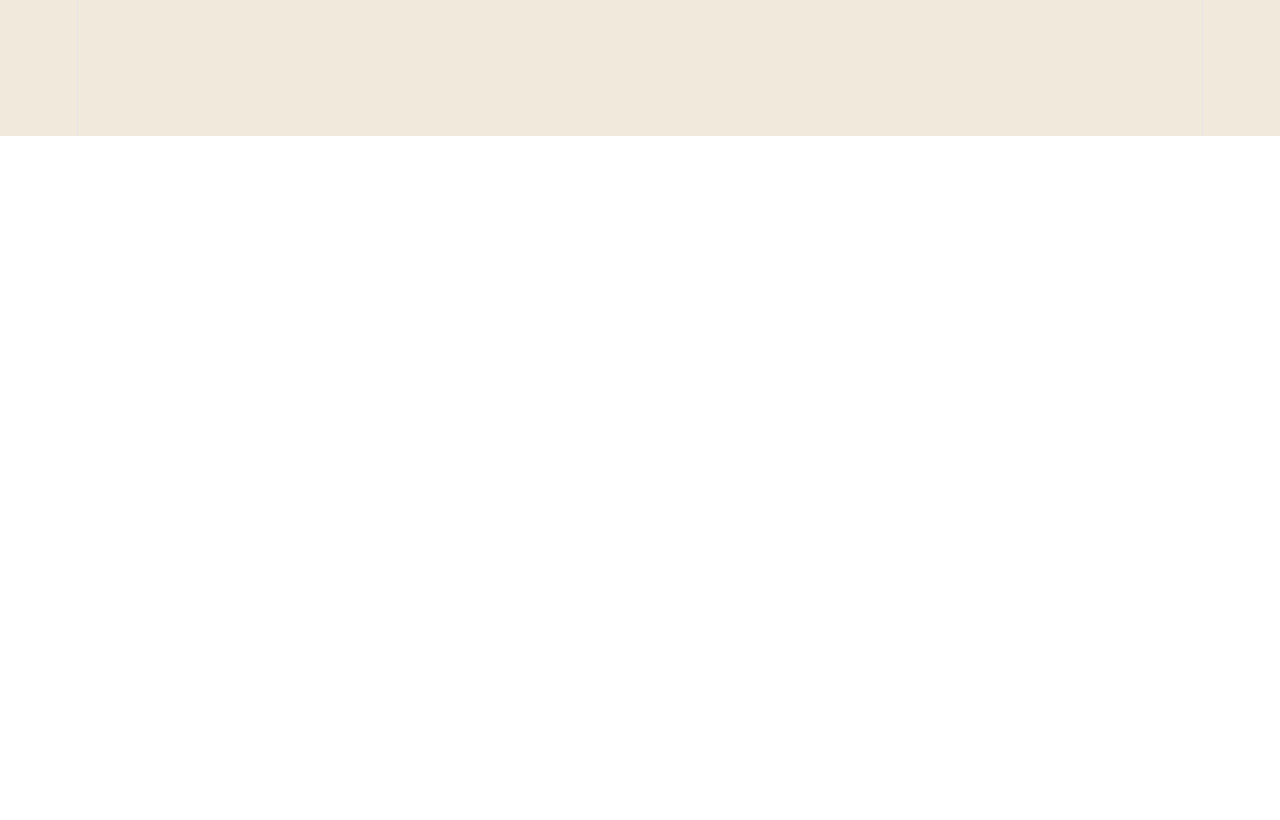
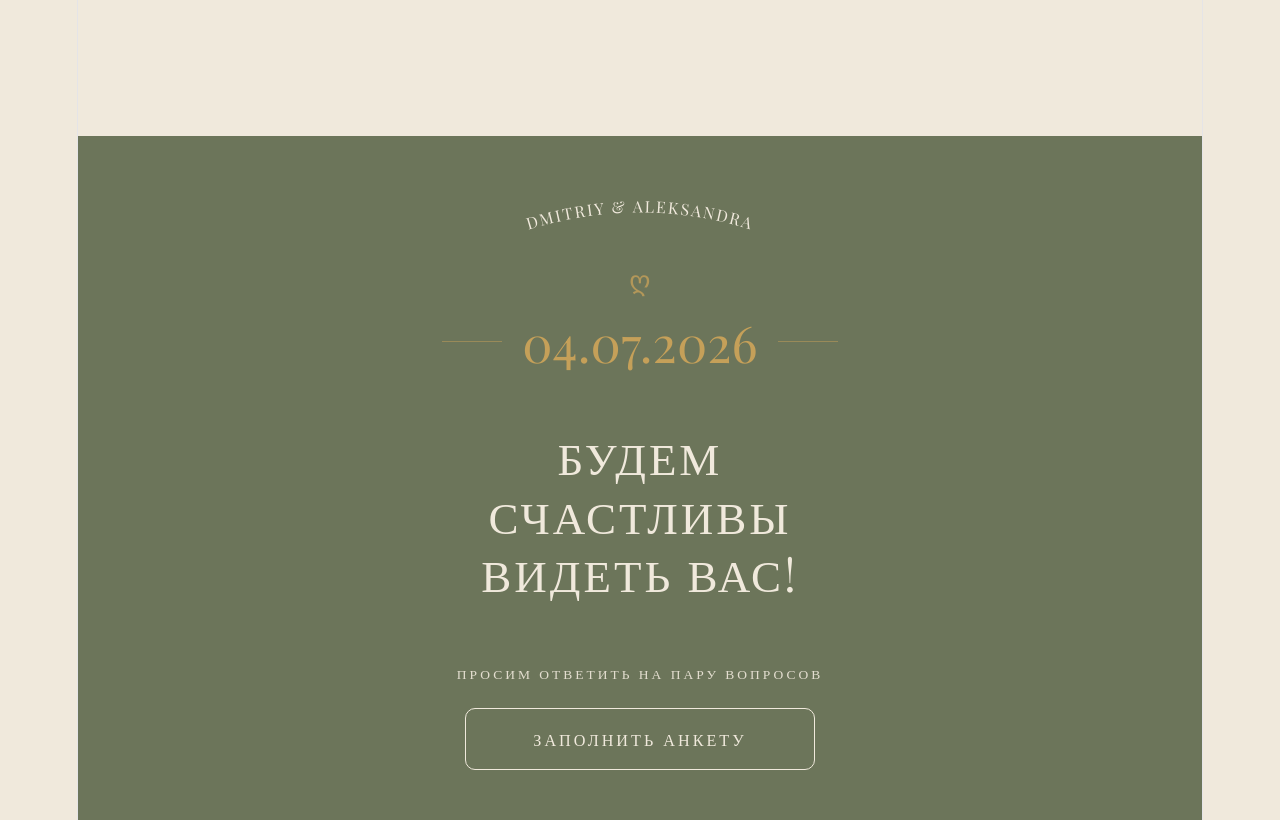
Before and after one commit to iSlideRjs/wedding, a React (Vite) app: page / in a window 1280 px wide. Shown: the part 5140-5960 px from the top of the page. Before the commit the page ends 5276 px from the top, so only its background shows below. Built offline with nearby package versions, Linux system fonts and the light colour scheme.

Commit message:
Add rsvp block

```diff
--- a/src/App.css
+++ b/src/App.css
@@ -494,6 +494,12 @@ body {
   background-repeat: no-repeat;
   background-size: cover;
   background-position: center;
+}
+.color-circle.venom {
+  background-image: url('./assets/venom.png');
+  background-repeat: no-repeat;
+  background-size: cover;
+  background-position: center;
 } /* Благородный серый камень для баланса */
 /* Разделитель между блоками */
 .dress-divider-wrapper {
@@ -507,3 +513,135 @@ body {
   border-top: 1px solid #1a1a1a;
   opacity: 0.2;
 }
+
+.section-rsvp-final {
+  background-color: #6c755a; /* Оливковый */
+  padding: 50px 20px;
+  display: flex;
+  justify-content: center;
+  align-items: center;
+}
+
+/* Контейнер для центрирования контента */
+.rsvp-card {
+  text-align: center;
+  color: #c5a059; /* Золотой оттенок */
+  max-width: 500px;
+  margin: 0 auto;
+  display: flex;
+  flex-direction: column;
+  gap: 60px; /* Расстояние между тремя основными частями */
+}
+
+/* Орнамент между именами и датой */
+.rsvp-ornament {
+  margin: 15px 0;
+  font-size: 1.5rem;
+  opacity: 0.8;
+}
+
+/* Блок с датой и линиями */
+.rsvp-date-wrapper {
+  display: flex;
+  align-items: center;
+  justify-content: center;
+  gap: 20px;
+  margin-top: 10px;
+}
+
+.date-line {
+  width: 60px;
+  border: none;
+  border-top: 1px solid #c5a059;
+  opacity: 0.5;
+  margin: 0;
+}
+
+.rsvp-date {
+  font-family: 'Playfair Display', serif;
+  font-size: 2.8rem;
+  margin: 0;
+  line-height: 1;
+}
+
+/* Главный заголовок */
+.rsvp-main-text {
+  font-family: 'Playfair Display', serif;
+  font-size: 2.5rem;
+  line-height: 1.3;
+  font-weight: 400;
+  margin: 0;
+  letter-spacing: 3px;
+  color: #f0e9dc;
+}
+
+/* Текст над кнопкой */
+.rsvp-subtitle {
+  font-family: 'Playfair Display', serif;
+  font-size: 0.75rem;
+  letter-spacing: 3px;
+  text-transform: uppercase;
+  margin-bottom: 25px;
+  opacity: 0.9;
+  color: #f0e9dc;
+}
+
+/* Кнопка "ЗАПОЛНИТЬ АНКЕТУ" */
+.btn-form {
+  background-color: transparent;
+  border: 1px solid #f0e9dc;
+  border-radius: 10px;
+  color: #f0e9dc;
+  padding: 18px 40px;
+  font-family: 'Playfair Display', serif;
+  font-size: 0.9rem;
+  letter-spacing: 3px;
+  text-transform: uppercase;
+  cursor: pointer;
+  transition: all 0.3s ease;
+  width: 100%;
+  max-width: 350px;
+}
+
+/* Эффекты для кнопки */
+@media (hover: hover) {
+  .btn-form:hover {
+    background-color: #6d7262;
+  }
+}
+
+.btn-form:active {
+  transform: scale(0.97);
+  background-color: #f0e9dc;
+  color: #6c755a;
+}
+
+/* Адаптация под мобильные экраны */
+@media (max-width: 768px) {
+  .rsvp-main-text {
+    font-size: 2rem;
+  }
+  .rsvp-date {
+    font-size: 2.2rem;
+  }
+  .date-line {
+    width: 40px;
+  }
+  .section-rsvp-final {
+    padding: 80px 20px;
+  }
+}
+/* Контейнер для SVG */
+.rsvp-names-curved {
+  width: 100%;
+  max-width: 300px; /* Ограничиваем ширину, чтобы дуга не разъезжалась */
+  margin: 0 auto;
+  height: 60px;
+}
+
+/* Стили для самого текста внутри SVG */
+.curved-text {
+  font-family: 'Playfair Display', serif;
+  font-size: 16px;
+  letter-spacing: 2px;
+}
--- a/src/App.jsx
+++ b/src/App.jsx
@@ -5,6 +5,7 @@ import GuestBlock from './components/GuestBlock';
 import LocationBlock from './components/LocationBlock';
 import TimingBlock from './components/TimingBlock';
 import DressCodeBlock from './components/DressCodeBlock';
+import RsvpBlock from './components/RsvpBlock';
 
 function App() {
   return (
@@ -14,6 +15,7 @@ function App() {
       <LocationBlock />
       <TimingBlock />
       <DressCodeBlock />
+      <RsvpBlock />
     </div>
   );
 }
--- a/src/components/DressCodeBlock.jsx
+++ b/src/components/DressCodeBlock.jsx
@@ -31,6 +31,9 @@ function DressCodeBlock() {
           <div className="color-circle-wrapper">
             <div className="color-circle spider"></div>
           </div>
+          <div className="color-circle-wrapper">
+            <div className="color-circle venom"></div>
+          </div>
         </div>
         <div className="dress-divider-wrapper">
           <hr className="dress-divider" />
--- /dev/null
+++ b/src/components/RsvpBlock.jsx
@@ -0,0 +1,73 @@
+import { Container } from 'react-bootstrap';
+
+function RsvpBlock() {
+  return (
+    <section className="section-rsvp-final">
+      <Container>
+        <div className="rsvp-card">
+          <div className="rsvp-top">
+            {/* Имена дугой (SVG) */}
+            <div className="rsvp-names-curved">
+              <svg viewBox="0 0 300 60" width="100%" height="100%">
+                {/* Невидимая дуга (квадратичная кривая Безье) */}
+                <path
+                  id="name-curve"
+                  d="M 20 50 Q 150 3 280 50"
+                  fill="transparent"
+                />
+
+                {/* Текст, пущенный по этой дуге */}
+                <text fill="#f0e9dc" className="curved-text">
+                  <textPath
+                    href="#name-curve"
+                    startOffset="50%"
+                    textAnchor="middle"
+                  >
+                    DMITRIY & ALEKSANDRA
+                  </textPath>
+                </text>
+              </svg>
+            </div>
+
+            <div className="rsvp-ornament">
+              <span>ღ</span>
+            </div>
+
+            <div className="rsvp-date-wrapper">
+              <hr className="date-line" />
+              <p className="rsvp-date">04.07.2026</p>
+              <hr className="date-line" />
+            </div>
+          </div>
+
+          <div className="rsvp-center">
+            <h2 className="rsvp-main-text">
+              БУДЕМ
+              <br />
+              СЧАСТЛИВЫ
+              <br />
+              ВИДЕТЬ ВАС!
+            </h2>
+          </div>
+
+          <div className="rsvp-bottom">
+            <p className="rsvp-subtitle">ПРОСИМ ОТВЕТИТЬ НА ПАРУ ВОПРОСОВ</p>
+            <button
+              onClick={() =>
+                window.open(
+                  'https://tgkbnkzi.forms.app/dimasasha-wedding',
+                  '_blank',
+                )
+              }
+              className="btn-form"
+            >
+              ЗАПОЛНИТЬ АНКЕТУ
+            </button>
+          </div>
+        </div>
+      </Container>
+    </section>
+  );
+}
+
+export default RsvpBlock;
```
Also changed, not shown: src/assets/grey.png, src/assets/venom.png (added).
